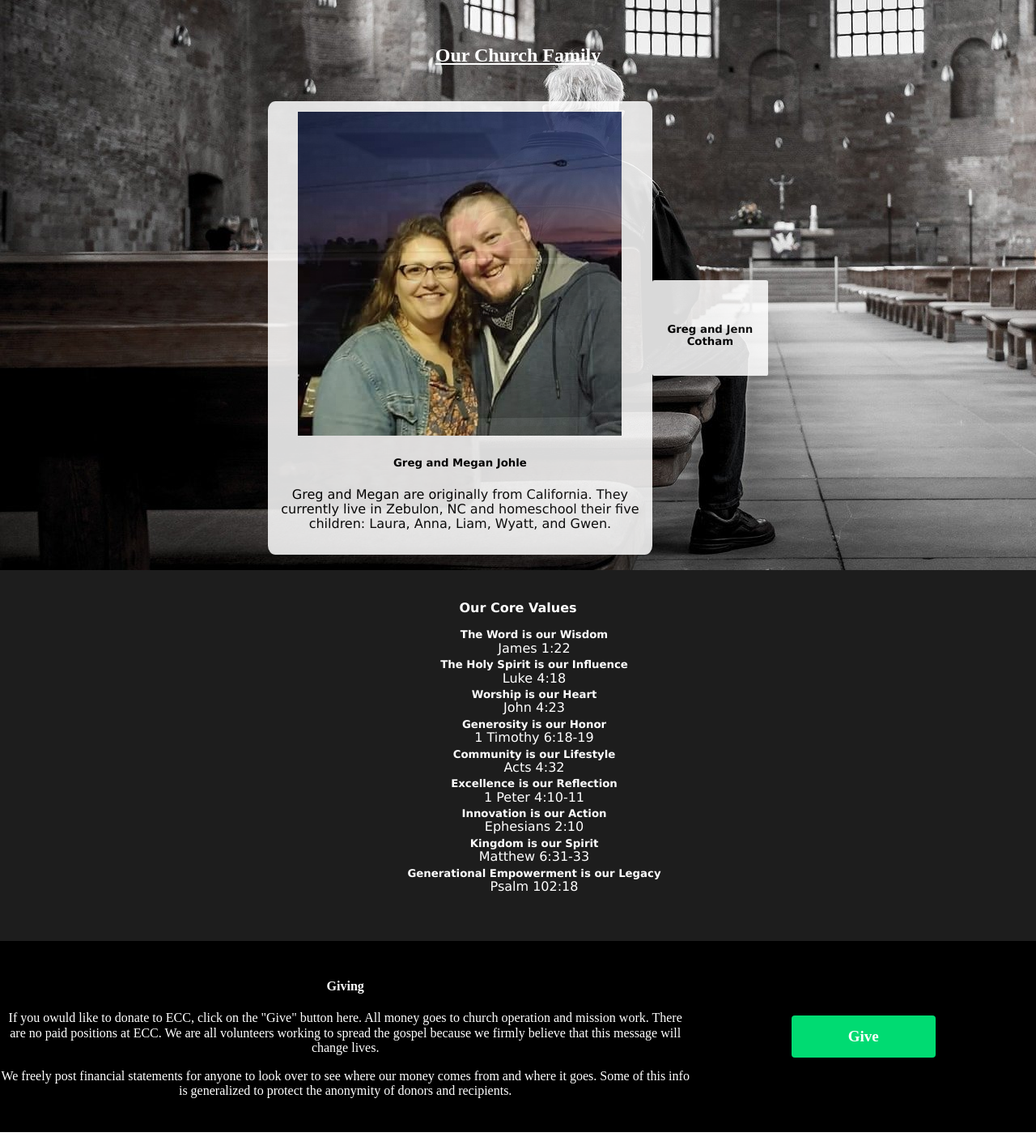
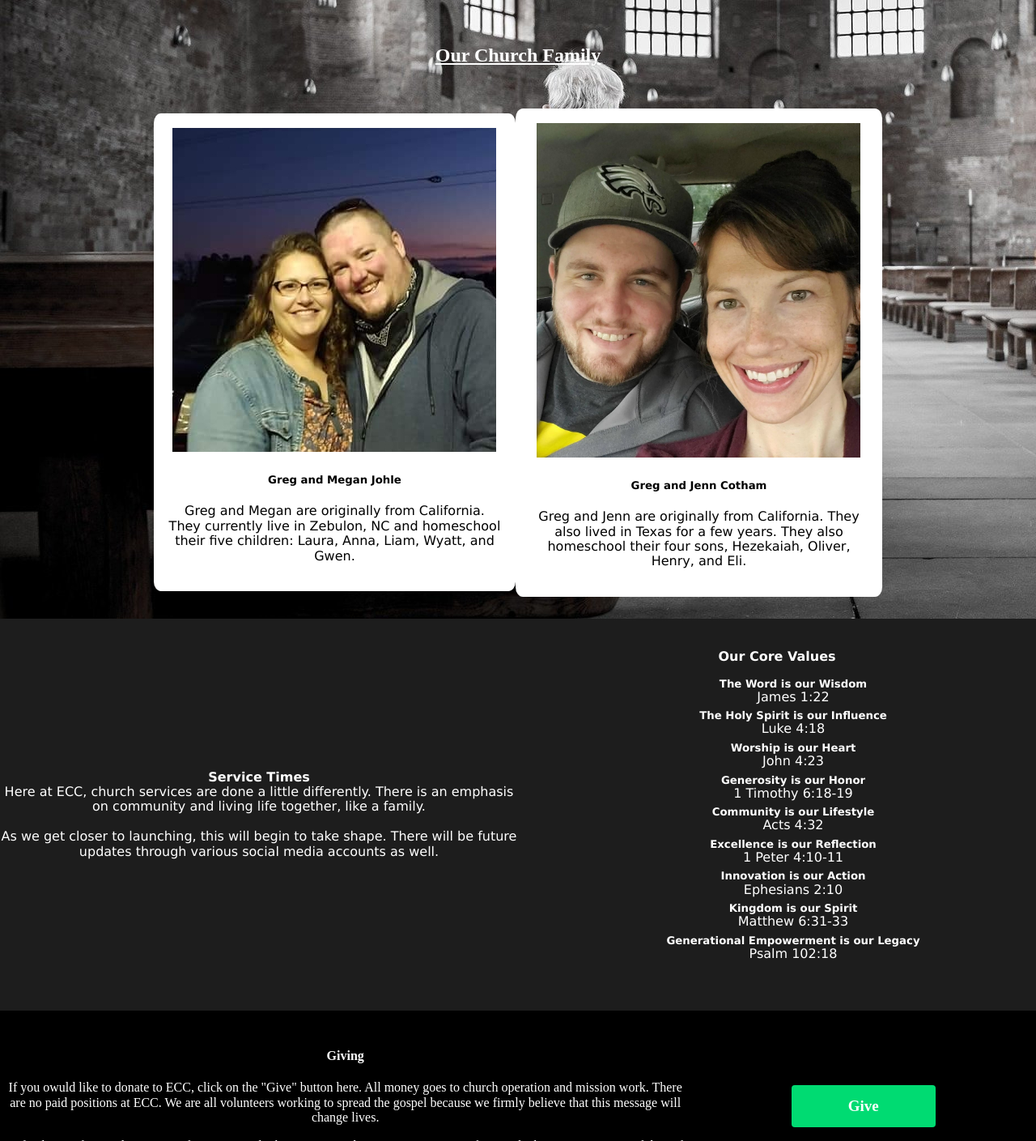
Before and after one commit to gregjohle/ecc, a plain HTML site: page index.html in a window 1280 px wide. Shown: the part 460-1869 px from the top of the page at 81% size. Drawn offline with nearby package versions, Linux system fonts and the light colour scheme; a script that the page names is missing.

Commit message:
added content

```diff
--- a/index.css
+++ b/index.css
@@ -46,6 +46,10 @@ nav {
     color: black;
 }
 
+img {
+    max-width: 400px;
+}
+
 .row {
     display: flex;
     flex-direction: row;
@@ -60,9 +64,16 @@ nav {
     border-radius: 2%;
     margin: 3% auto;
     padding: 2% 2%;
-    opacity: .85;
     font-family: Verdana, Geneva, Tahoma, sans-serif;
     max-width: 450px;
+}
+
+.beliefsItem {
+    flex: 1;
+}
+
+.about div.item img {
+    opacity: 1;
 }
 
 .beliefs {
--- a/index.html
+++ b/index.html
@@ -41,12 +41,25 @@
                 </div>
                 <div class="spacer"></div>
                 <div class="item">
-                    <img src="" alt="">
+                    <img src="images/greg-and-jenn1.jpeg" alt="a picture of Greg and Jenn Cotham smiling next to each other">
                     <h5>Greg and Jenn Cotham</h5>
+                    <p>Greg and Jenn are originally from California. They also lived in Texas for a few years. They also homeschool their four sons, Hezekaiah, Oliver, Henry, and Eli.</p>
                 </div>
             </div>
         </section>
         <section class="beliefs" id="beliefs">
+            <div class="row">
+                <div class="beliefsItem">
+                    <h4>Service Times</h4>
+                    <p>
+                        Here at ECC, church services are done a little differently. There is an emphasis on community and living life together, like a family.
+                    </p>
+                    <br>
+                    <p>
+                        As we get closer to launching, this will begin to take shape. There will be future updates through various social media accounts as well.
+                    </p>
+                </div>
+                <div class="beliefsItem">
                     <h4>Our Core Values</h4>
                     <ul>
                         <li>
@@ -86,6 +99,8 @@
                             <p>Psalm 102:18</p>
                         </li>
                     </ul>
+                </div>
+            </div>
         </section>
         <section class="giving" id="giving">
             <div class="givingInfo">
```
Also changed, not shown: images/greg-and-jenn1.jpeg (added). Lines whose indentation alone changed are shown as unchanged.
